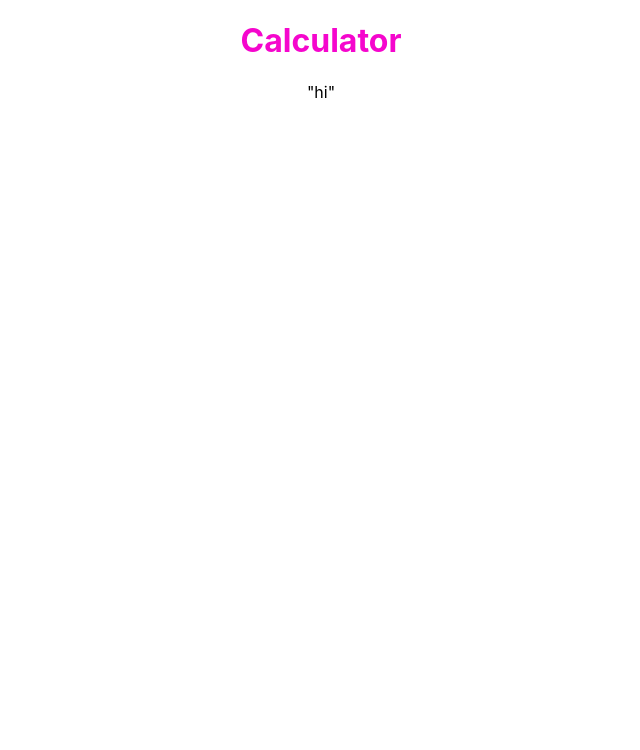
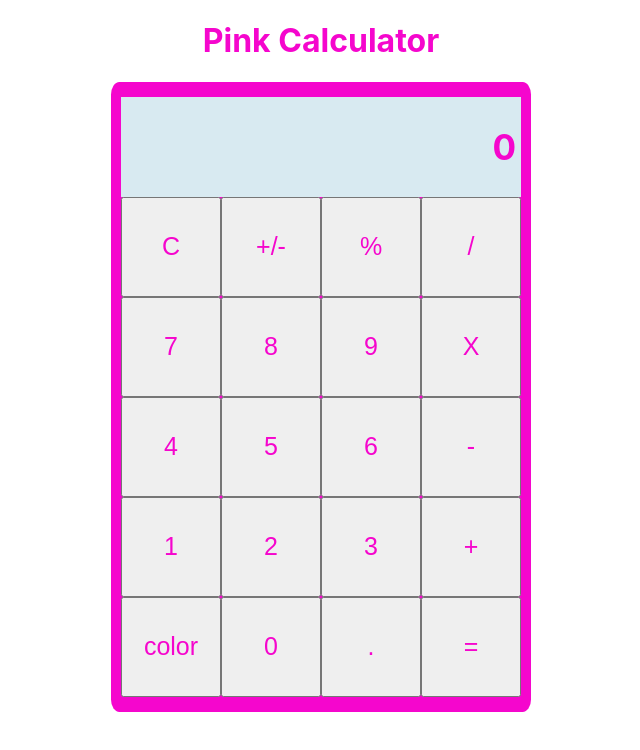
Before and after one commit to ThwCorbin/pink-calculator, a React (Create React App) app: page / in a window 1280 px wide. Shown: the top 750 px of the page, without its empty margins (319-959 px from the left). Built offline with nearby package versions, Linux system fonts and the light colour scheme.

Commit message:
Create style Calculator keyboard, keys, and display

```diff
--- a/src/App.css
+++ b/src/App.css
@@ -1,10 +1,17 @@
+* {
+	box-sizing: border-box;
+}
+
 .App {
+	display: flex;
+	flex-direction: column;
+	align-items: center;
+	justify-content: center;
 	text-align: center;
 }
 
 .App-header {
 	display: flex;
-	flex-direction: column;
 	align-items: center;
 	justify-content: center;
 }
@@ -12,3 +19,39 @@
 h1 {
 	color: #f506cd;
 }
+
+.calculator {
+	display: flex;
+	flex-direction: column;
+	align-items: center;
+	justify-content: center;
+	width: 420px;
+	height: 630px;
+	background-color: #f506cd;
+	border-radius: 2%;
+}
+
+.calcDisplay {
+	display: flex;
+	align-items: center;
+	justify-content: flex-end;
+	color: #f506cd;
+	font-size: 35px;
+	font-weight: bold;
+	width: 400px;
+	height: 100px;
+	padding: 5px;
+	background-color: #d8eaf1;
+}
+
+.calcRow {
+	width: 400px;
+	height: 100px;
+}
+
+.calcKey {
+	width: 100px;
+	height: 100px;
+	color: #f506cd;
+	font-size: 25px;
+}
--- a/src/App.js
+++ b/src/App.js
@@ -6,9 +6,9 @@ function App() {
 	return (
 		<div className="App">
 			<header className="App-header">
-				<h1>Calculator</h1>
+				<h1>Pink Calculator</h1>
 			</header>
-			<Calculator></Calculator>
+			<Calculator />
 		</div>
 	);
 }
--- a/src/Calculator.js
+++ b/src/Calculator.js
@@ -1,8 +1,12 @@
 import React from "react";
 
-// function Key(props) {
-// 	return <button></button>;
-// }
+function CalcKey(props) {
+	return (
+		<button className={"calcKey calcKey_" + props.calcKey}>
+			{props.calcKey}
+		</button>
+	);
+}
 
 class Calculator extends React.Component {
 	constructor(props) {
@@ -12,16 +16,30 @@ class Calculator extends React.Component {
 		};
 	}
 
-	// const calcKeys = [
-	// 	["C", "+/-", "%", "/"],
-	// 	["7", "8", "9", "X"],
-	// 	["4", "5", "6", "-"],
-	// 	["1", "2", "3", "+"],
-	// 	["0", ".", "="],
-	// ];
+	render() {
+		const calcKeys = [
+			["C", "+/-", "%", "/"],
+			["7", "8", "9", "X"],
+			["4", "5", "6", "-"],
+			["1", "2", "3", "+"],
+			["color", "0", ".", "="],
+		];
 
-	render() {
-		return <div>"hi"</div>;
+		const calcKeyboard = calcKeys.map((row, idx) => (
+			<div className={"calcRow calcRow_" + idx}>
+				<CalcKey calcKey={row[0]} />
+				<CalcKey calcKey={row[1]} />
+				<CalcKey calcKey={row[2]} />
+				<CalcKey calcKey={row[3]} />
+			</div>
+		));
+
+		return (
+			<div className={"calculator"}>
+				<div className={"calcDisplay"}>{this.state.value}</div>
+				{calcKeyboard}
+			</div>
+		); //return
 	} //render
 } //Calculator
 
```
